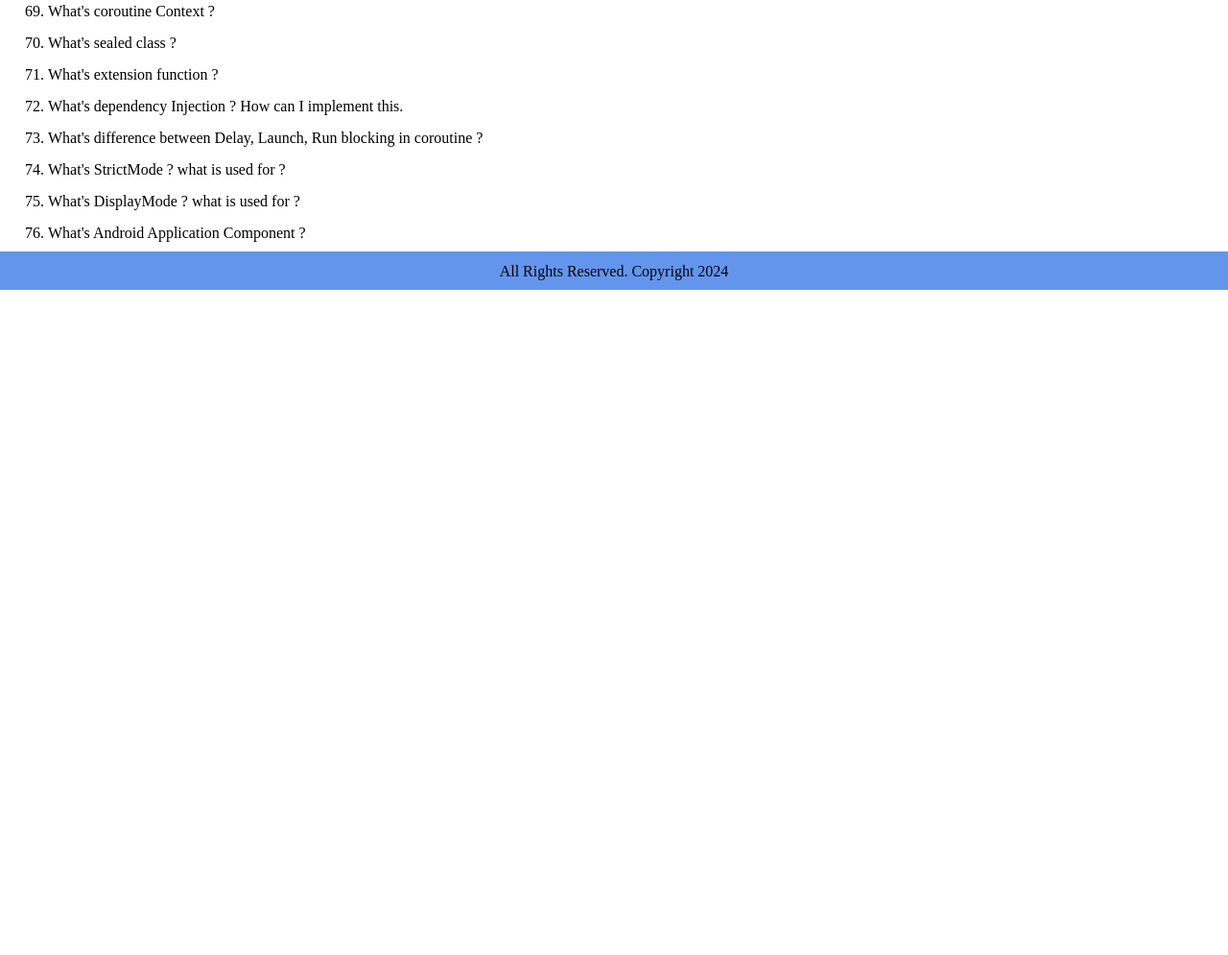
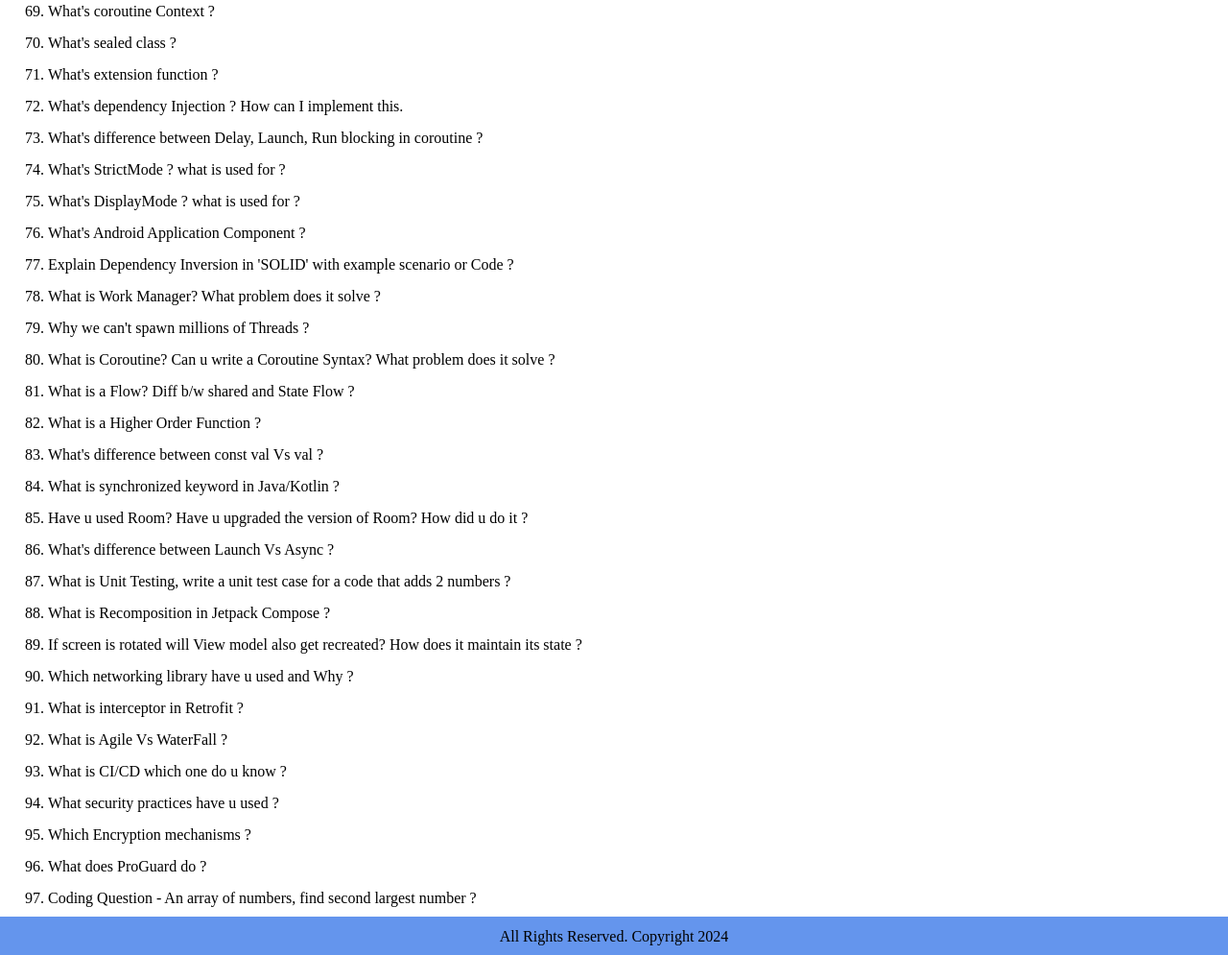
Before and after one commit to Chit1998/Interview-Questions, a plain HTML site: page index.html in a window 1280 px wide. Shown: the part 2346-3341 px from the top of the page at 96% size. Before the commit the page ends 2648 px from the top, so only its background shows below. Drawn offline with Linux system fonts and the light colour scheme.

Commit message:
new question

```diff
--- a/index.html
+++ b/index.html
@@ -163,6 +163,27 @@
                 <li><p>What's StrictMode ? what is used for ?</p></li>
                 <li><p>What's DisplayMode ? what is used for ?</p></li>
                 <li><p>What's Android Application Component ?</p></li>
+                <li><p>Explain Dependency Inversion in 'SOLID' with example scenario or Code ?</p></li>
+                <li><p>What is Work Manager? What problem does it solve ?</p></li>
+                <li><p>Why we can't spawn millions of Threads ?</p></li>
+                <li><p>What is Coroutine? Can u write a Coroutine Syntax? What problem does it solve ?</p></li>
+                <li><p>What is a Flow? Diff b/w shared and State Flow ?</p></li>
+                <li><p>What is a Higher Order Function ?</p></li>
+                <li><p>What's difference between const val Vs val ?</p></li>
+                <li><p>What is synchronized keyword in Java/Kotlin ?</p></li>
+                <li><p>Have u used Room? Have u upgraded the version of Room? How did u do it ?</p></li>
+                <li><p>What's difference between Launch Vs Async ?</p></li>
+                <li><p>What is Unit Testing, write a unit test case for a code that adds 2 numbers ?</p></li>
+                <li><p>What is Recomposition in Jetpack Compose ?</p></li>
+                <li><p>If screen is rotated will View model also get recreated? How does it maintain its state ?</p></li>
+                <li><p>Which networking library have u used and Why ?</p></li>
+                <li><p>What is interceptor in Retrofit ?</p></li>
+                <li><p>What is Agile Vs WaterFall ?</p></li>
+                <li><p>What is CI/CD which one do u know ?</p></li>
+                <li><p>What security practices have u used ?</p></li>
+                <li><p>Which Encryption mechanisms ?</p></li>
+                <li><p>What does ProGuard do ?</p></li>
+                <li><p>Coding Question - An array of numbers, find second largest number ?</p></li>
             </ol>
         </div>
         <footer>
```
